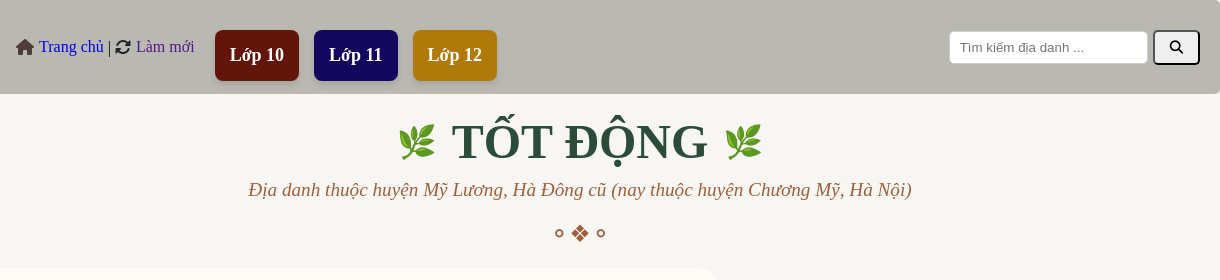
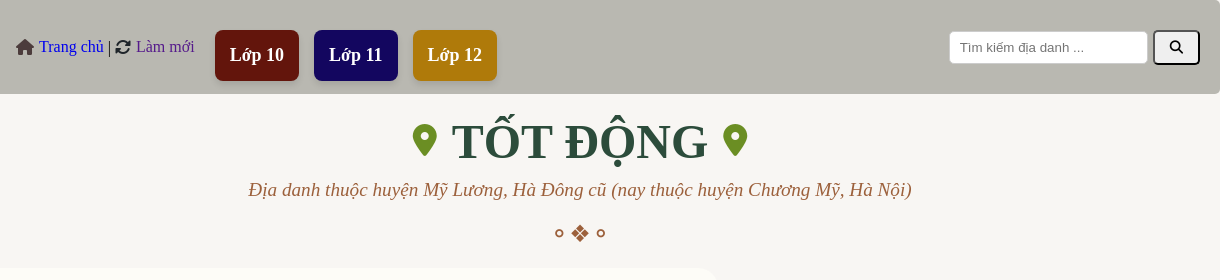
Before and after one commit to hihiquan2010/Nhung_dia_danh_Viet_Nam_trong_van_ban_doc_chuong_trinh_Ngu_van_THPT, a plain HTML site: page html/Tot_Dong.html in a window 1280 px wide. Shown: the top 280 px of the page, 60-1280 px from the left. Drawn offline with Linux system fonts and the light colour scheme.

Commit message:
Replace leaf icons with location dot icons

```diff
--- a/html/Tot_Dong.html
+++ b/html/Tot_Dong.html
@@ -19,9 +19,9 @@
     <header id="header"></header>
     <div class="header-section">
       <div class="title-wrapper">
-        <span class="title-icon left-leaf">🌿</span>
+        <span class="title-icon left-leaf"><i class="fa-solid fa-location-dot"></i></span>
         <h1 class="main-title">TỐT ĐỘNG</h1>
-        <span class="title-icon right-leaf">🌿</span>
+        <span class="title-icon right-leaf"><i class="fa-solid fa-location-dot"></i></span>
       </div>
       <p class="sub-title">
         Địa danh thuộc huyện Mỹ Lương, Hà Đông cũ (nay thuộc huyện Chương Mỹ, Hà
```
